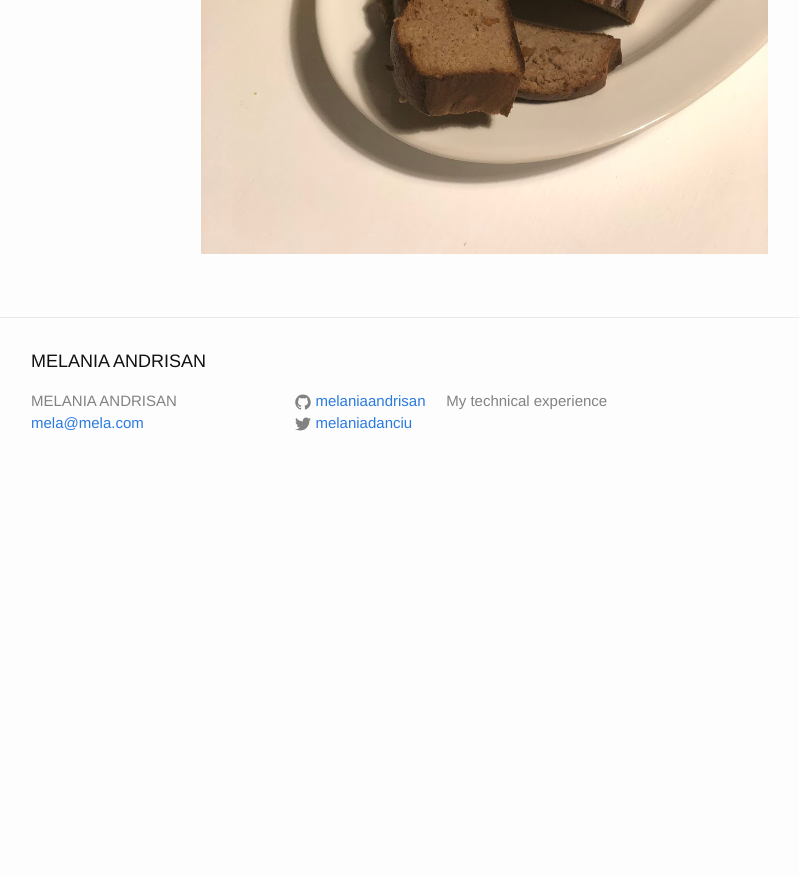
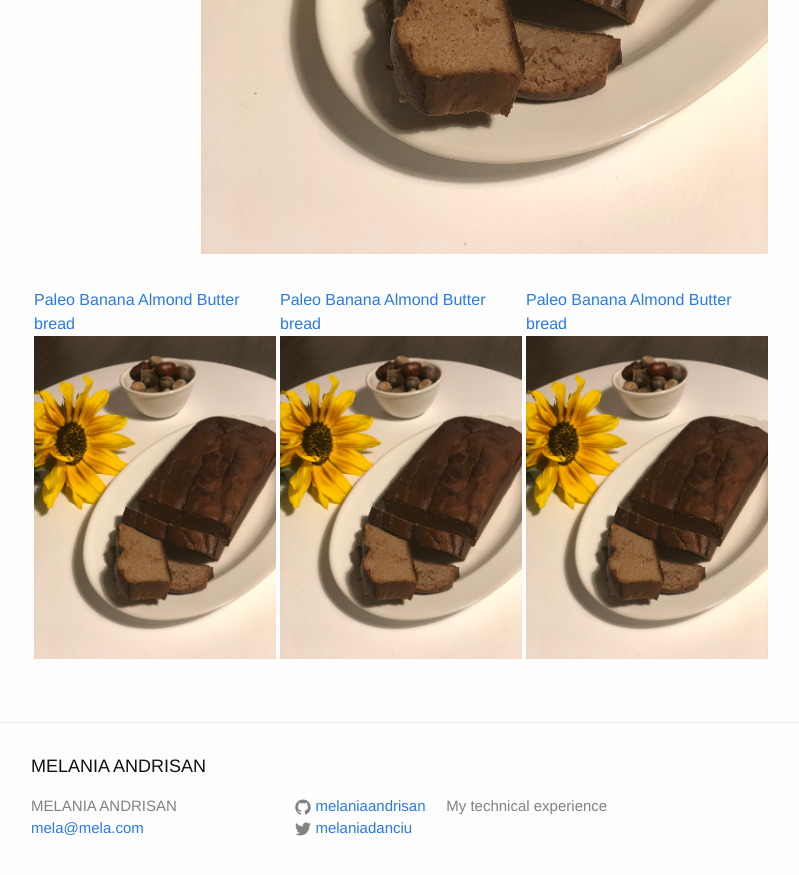
Before and after one commit to melaniaandrisan/melaniaandrisan.github.io, a Jekyll site: the page built from food_history.md, in a window 1280 px wide and 900 px high, scrolled down 698 px. Shown: the top 875 px of the window, without its empty margins (239-1038 px from the left). Built offline with Jekyll 4.4.1, drawn with Linux system fonts in a browser that asks for light colours; comment, search, counter and statistics services are not loaded; before the commit the page ends 1193 px from its top, so only the background shows below that.

Commit message:
Update food_history.md

```diff
--- a/food_history.md
+++ b/food_history.md
@@ -8,3 +8,7 @@ permalink: /foodhistory/
 |Recipe| |
 |--------|---|
 |[Paleo Banana Almond Butter bread](http://mela.ro/food/2018/09/25/Paleo-banana-bread/)|![Paleo Bread]({{ site.url }}/assets/paleo_banana_bread.JPG)|
+
+|   |   |   |
+|---|---|---|
+|[Paleo Banana Almond Butter bread](http://mela.ro/food/2018/09/25/Paleo-banana-bread/) ![Paleo Bread]({{ site.url }}/assets/paleo_banana_bread.JPG)|[Paleo Banana Almond Butter bread](http://mela.ro/food/2018/09/25/Paleo-banana-bread/) ![Paleo Bread]({{ site.url }}/assets/paleo_banana_bread.JPG)|[Paleo Banana Almond Butter bread](http://mela.ro/food/2018/09/25/Paleo-banana-bread/) ![Paleo Bread]({{ site.url }}/assets/paleo_banana_bread.JPG)|
```
